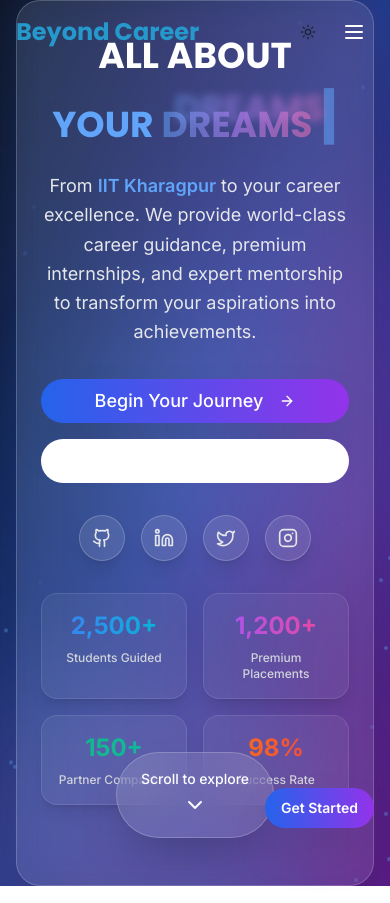
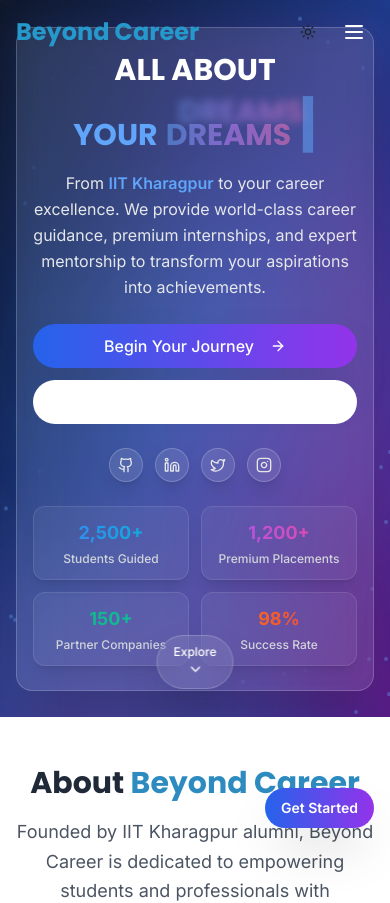
Before and after one commit to nishantharkut/dream-path-ahead, a React (Vite) app: page / in a window 390 px wide. Shown: the top 903 px of the page. Built offline with nearby package versions, Linux system fonts and the light colour scheme.

Commit message:
Fix: Hero section sizing and responsiveness
Improved the hero section's sizing and responsiveness to enhance UI/UX.

```diff
--- a/src/components/Hero.tsx
+++ b/src/components/Hero.tsx
@@ -18,8 +18,8 @@ const Hero = () => {
     const handleMouseMove = (e: MouseEvent) => {
       const centerX = window.innerWidth / 2;
       const centerY = window.innerHeight / 2;
-      const tiltX = (e.clientY - centerY) / centerY * 3;
-      const tiltY = (e.clientX - centerX) / centerX * 3;
+      const tiltX = (e.clientY - centerY) / centerY * 2;
+      const tiltY = (e.clientX - centerX) / centerX * 2;
       setTilt({ x: tiltX, y: tiltY });
     };
 
@@ -60,29 +60,29 @@ const Hero = () => {
   return (
     <section
       id="hero"
-      className="relative min-h-screen flex items-center justify-center overflow-hidden bg-gradient-to-br from-slate-900 via-blue-900 to-purple-900 dark:from-slate-950 dark:via-blue-950 dark:to-purple-950"
+      className="relative h-[85vh] min-h-[600px] max-h-[800px] flex items-center justify-center overflow-hidden bg-gradient-to-br from-slate-900 via-blue-900 to-purple-900 dark:from-slate-950 dark:via-blue-950 dark:to-purple-950"
       role="banner"
     >
       <ParallaxBackground />
 
       {/* Enhanced Glassmorphism Content Panel */}
       <div
-        className="relative z-10 text-center px-6 sm:px-8 lg:px-12 py-8 sm:py-12 lg:py-16 rounded-3xl sm:rounded-4xl backdrop-blur-xl bg-white/10 dark:bg-white/5 border border-white/20 dark:border-white/10 shadow-2xl max-w-7xl mx-4 sm:mx-6"
+        className="relative z-10 text-center px-4 sm:px-6 lg:px-8 py-6 sm:py-8 lg:py-10 rounded-2xl sm:rounded-3xl backdrop-blur-xl bg-white/10 dark:bg-white/5 border border-white/20 dark:border-white/10 shadow-2xl max-w-5xl mx-4 sm:mx-6"
         style={{
           transform: `perspective(1000px) rotateX(${tilt.x}deg) rotateY(${tilt.y}deg)`,
           transition: 'transform 0.1s ease-out',
         }}
       >
         {/* Glow Effect */}
-        <div className="absolute -inset-1 bg-gradient-to-r from-blue-500/20 via-purple-500/20 to-pink-500/20 rounded-3xl sm:rounded-4xl blur-lg animate-pulse" />
+        <div className="absolute -inset-1 bg-gradient-to-r from-blue-500/20 via-purple-500/20 to-pink-500/20 rounded-2xl sm:rounded-3xl blur-lg animate-pulse" />
 
         <div className="relative">
           {/* Main Heading */}
           <div className={`transition-all duration-1000 ${mounted ? 'animate-fade-in-up' : 'opacity-0'}`}>
-            <h1 className="text-4xl sm:text-5xl md:text-6xl lg:text-7xl xl:text-8xl font-poppins font-bold mb-6 sm:mb-8 leading-tight text-white">
-              <span className="block mb-2 sm:mb-4">ALL ABOUT</span>
+            <h1 className="text-3xl sm:text-4xl md:text-5xl lg:text-6xl font-poppins font-bold mb-4 sm:mb-6 leading-tight text-white">
+              <span className="block mb-1 sm:mb-2">ALL ABOUT</span>
               <span className="block">
-                <span className="text-blue-400 mr-2 sm:mr-4">YOUR</span>
+                <span className="text-blue-400 mr-2">YOUR</span>
                 <span className="bg-gradient-to-r from-blue-400 via-purple-400 to-pink-400 bg-clip-text text-transparent">
                   <TypedText />
                 </span>
@@ -92,7 +92,7 @@ const Hero = () => {
 
           {/* Description */}
           <div className={`transition-all duration-1000 delay-300 ${mounted ? 'animate-fade-in-up' : 'opacity-0'}`}>
-            <p className="text-lg sm:text-xl md:text-2xl lg:text-3xl mb-8 sm:mb-12 text-gray-200 max-w-5xl mx-auto leading-relaxed">
+            <p className="text-base sm:text-lg md:text-xl mb-6 sm:mb-8 text-gray-200 max-w-3xl mx-auto leading-relaxed">
               From <strong className="text-blue-400 font-semibold">IIT Kharagpur</strong> to your career excellence.
               We provide world-class career guidance, premium internships, and expert mentorship
               to transform your aspirations into achievements.
@@ -101,24 +101,24 @@ const Hero = () => {
 
           {/* CTA Buttons */}
           <div className={`transition-all duration-1000 delay-600 ${mounted ? 'animate-fade-in-up' : 'opacity-0'}`}>
-            <div className="flex flex-col sm:flex-row gap-4 sm:gap-6 justify-center items-center mb-8 sm:mb-12">
+            <div className="flex flex-col sm:flex-row gap-3 sm:gap-4 justify-center items-center mb-6 sm:mb-8">
               <Button
                 size="lg"
-                className="group relative px-8 sm:px-10 py-4 sm:py-5 text-lg sm:text-xl rounded-full bg-gradient-to-r from-blue-600 to-purple-600 hover:from-blue-700 hover:to-purple-700 text-white shadow-2xl hover:shadow-3xl transform hover:scale-105 transition-all duration-300 overflow-hidden w-full sm:w-auto"
+                className="group relative px-6 sm:px-8 py-3 sm:py-4 text-base sm:text-lg rounded-full bg-gradient-to-r from-blue-600 to-purple-600 hover:from-blue-700 hover:to-purple-700 text-white shadow-2xl hover:shadow-3xl transform hover:scale-105 transition-all duration-300 overflow-hidden w-full sm:w-auto"
                 onClick={scrollToAbout}
               >
                 <span className="relative z-10 mr-2">Begin Your Journey</span>
-                <ArrowRight className="relative z-10 w-5 h-5 sm:w-6 sm:h-6 group-hover:translate-x-1 transition-transform duration-300" />
+                <ArrowRight className="relative z-10 w-4 h-4 sm:w-5 sm:h-5 group-hover:translate-x-1 transition-transform duration-300" />
                 <div className="absolute inset-0 bg-gradient-to-r from-purple-600 to-pink-600 opacity-0 group-hover:opacity-100 transition-opacity duration-300" />
               </Button>
 
               <Button
                 variant="outline"
                 size="lg"
-                className="group px-8 sm:px-10 py-4 sm:py-5 text-lg sm:text-xl rounded-full border-2 border-white/30 text-white hover:bg-white/10 hover:border-white/50 backdrop-blur-sm transition-all duration-300 hover:scale-105 w-full sm:w-auto"
+                className="group px-6 sm:px-8 py-3 sm:py-4 text-base sm:text-lg rounded-full border-2 border-white/30 text-white hover:bg-white/10 hover:border-white/50 backdrop-blur-sm transition-all duration-300 hover:scale-105 w-full sm:w-auto"
                 onClick={scrollToContact}
               >
-                <Play className="w-5 h-5 sm:w-6 sm:h-6 mr-2 group-hover:scale-110 transition-transform duration-300" />
+                <Play className="w-4 h-4 sm:w-5 sm:h-5 mr-2 group-hover:scale-110 transition-transform duration-300" />
                 Watch Demo
               </Button>
             </div>
@@ -126,7 +126,7 @@ const Hero = () => {
 
           {/* Social Media Links */}
           <div className={`transition-all duration-1000 delay-900 ${mounted ? 'animate-fade-in-up' : 'opacity-0'}`}>
-            <div className="flex justify-center space-x-4 sm:space-x-6 mb-8 sm:mb-12">
+            <div className="flex justify-center space-x-3 sm:space-x-4 mb-6 sm:mb-8">
               {socialLinks.map((social, index) => (
                 <a
                   key={index}
@@ -134,17 +134,17 @@ const Hero = () => {
                   target="_blank"
                   rel="noopener noreferrer"
                   aria-label={social.label}
-                  className={`group p-3 sm:p-4 bg-white/10 backdrop-blur-sm rounded-full border border-white/20 hover:bg-white/20 transform hover:scale-110 transition-all duration-300 shadow-lg hover:shadow-xl ${social.color}`}
+                  className={`group p-2 sm:p-3 bg-white/10 backdrop-blur-sm rounded-full border border-white/20 hover:bg-white/20 transform hover:scale-110 transition-all duration-300 shadow-lg hover:shadow-xl ${social.color}`}
                 >
-                  <social.icon className="w-5 h-5 sm:w-6 sm:h-6 text-gray-200 group-hover:text-white transition-colors duration-300" />
+                  <social.icon className="w-4 h-4 sm:w-5 sm:h-5 text-gray-200 group-hover:text-white transition-colors duration-300" />
                 </a>
               ))}
             </div>
           </div>
 
-          {/* Enhanced Stats */}
+          {/* Compact Stats */}
           <div className={`transition-all duration-1000 delay-1200 ${mounted ? 'animate-fade-in-up' : 'opacity-0'}`}>
-            <div className="grid grid-cols-2 md:grid-cols-4 gap-4 sm:gap-6 lg:gap-8 max-w-4xl mx-auto mb-12 sm:mb-16">
+            <div className="grid grid-cols-2 lg:grid-cols-4 gap-3 sm:gap-4 max-w-3xl mx-auto">
               {[
                 { number: '2,500+', label: 'Students Guided', color: 'from-blue-500 to-cyan-500' },
                 { number: '1,200+', label: 'Premium Placements', color: 'from-purple-500 to-pink-500' },
@@ -153,9 +153,9 @@ const Hero = () => {
               ].map((stat, index) => (
                 <div
                   key={index}
-                  className="group bg-white/5 backdrop-blur-sm rounded-2xl p-4 sm:p-6 border border-white/10 hover:bg-white/10 hover:border-white/20 hover:scale-105 transition-all duration-300 shadow-lg hover:shadow-xl"
+                  className="group bg-white/5 backdrop-blur-sm rounded-xl p-3 sm:p-4 border border-white/10 hover:bg-white/10 hover:border-white/20 hover:scale-105 transition-all duration-300 shadow-lg hover:shadow-xl"
                 >
-                  <div className={`text-2xl sm:text-3xl font-bold bg-gradient-to-r ${stat.color} bg-clip-text text-transparent mb-2 group-hover:animate-pulse`}>
+                  <div className={`text-lg sm:text-xl font-bold bg-gradient-to-r ${stat.color} bg-clip-text text-transparent mb-1 group-hover:animate-pulse`}>
                     {stat.number}
                   </div>
                   <div className="text-xs sm:text-sm text-gray-300 font-medium">{stat.label}</div>
@@ -167,26 +167,25 @@ const Hero = () => {
       </div>
 
       {/* Enhanced Scroll Indicator */}
-      <div className={`absolute bottom-8 sm:bottom-12 left-1/2 transform -translate-x-1/2 z-40 transition-all duration-500 ${
-        scrollY > window.innerHeight * 0.3 ? 'opacity-0 pointer-events-none translate-y-10' : 'opacity-100 translate-y-0'
+      <div className={`absolute bottom-4 sm:bottom-6 left-1/2 transform -translate-x-1/2 z-40 transition-all duration-500 ${
+        scrollY > 200 ? 'opacity-0 pointer-events-none translate-y-10' : 'opacity-100 translate-y-0'
       }`}>
         <button
           onClick={scrollToAbout}
-          className="group relative flex flex-col items-center focus:outline-none focus:ring-2 focus:ring-blue-400 focus:ring-opacity-50 rounded-full p-4"
+          className="group relative flex flex-col items-center focus:outline-none focus:ring-2 focus:ring-blue-400 focus:ring-opacity-50 rounded-full p-3"
         >
           {/* Animated Rings */}
-          <div className="absolute inset-0 rounded-full bg-blue-500/20 animate-ping" />
-          <div className="absolute inset-0 rounded-full bg-purple-500/20 animate-ping animation-delay-1000" />
-          <div className="absolute inset-0 rounded-full bg-pink-500/20 animate-ping animation-delay-2000" />
+          <div className="absolute inset-0 w-12 h-12 rounded-full bg-blue-500/20 animate-ping" />
+          <div className="absolute inset-0 w-12 h-12 rounded-full bg-purple-500/20 animate-ping animation-delay-1000" />
 
           {/* Content */}
-          <div className="relative bg-white/10 backdrop-blur-xl rounded-full px-6 py-4 shadow-2xl border border-white/20 group-hover:bg-white/20 transition-all duration-300">
-            <span className="text-sm sm:text-base mb-2 font-medium text-white block">
-              Scroll to explore
+          <div className="relative bg-white/10 backdrop-blur-xl rounded-full px-4 py-2 shadow-2xl border border-white/20 group-hover:bg-white/20 transition-all duration-300">
+            <span className="text-xs font-medium text-white block mb-1">
+              Explore
             </span>
             <div className="flex justify-center">
               <ChevronDown
-                size={24}
+                size={16}
                 className="text-white animate-bounce group-hover:text-blue-400 transition-colors duration-300"
               />
             </div>
@@ -195,10 +194,10 @@ const Hero = () => {
       </div>
 
       {/* Floating CTA */}
-      <div className="fixed bottom-4 right-4 sm:bottom-6 sm:right-6 lg:bottom-8 lg:right-8 z-50">
+      <div className="fixed bottom-4 right-4 sm:bottom-6 sm:right-6 z-50">
         <Button
           onClick={scrollToContact}
-          className="group relative overflow-hidden bg-gradient-to-r from-blue-600 to-purple-600 hover:from-blue-700 hover:to-purple-700 text-white px-4 sm:px-6 lg:px-8 py-3 sm:py-4 text-sm sm:text-base rounded-full shadow-2xl hover:shadow-3xl transform hover:scale-110 transition-all duration-300 font-semibold"
+          className="group relative overflow-hidden bg-gradient-to-r from-blue-600 to-purple-600 hover:from-blue-700 hover:to-purple-700 text-white px-4 sm:px-6 py-2 sm:py-3 text-sm sm:text-base rounded-full shadow-2xl hover:shadow-3xl transform hover:scale-110 transition-all duration-300 font-semibold"
         >
           <span className="relative z-10">Get Started</span>
           <div className="absolute inset-0 bg-gradient-to-r from-purple-600 to-pink-600 opacity-0 group-hover:opacity-100 transition-opacity duration-300" />
```
